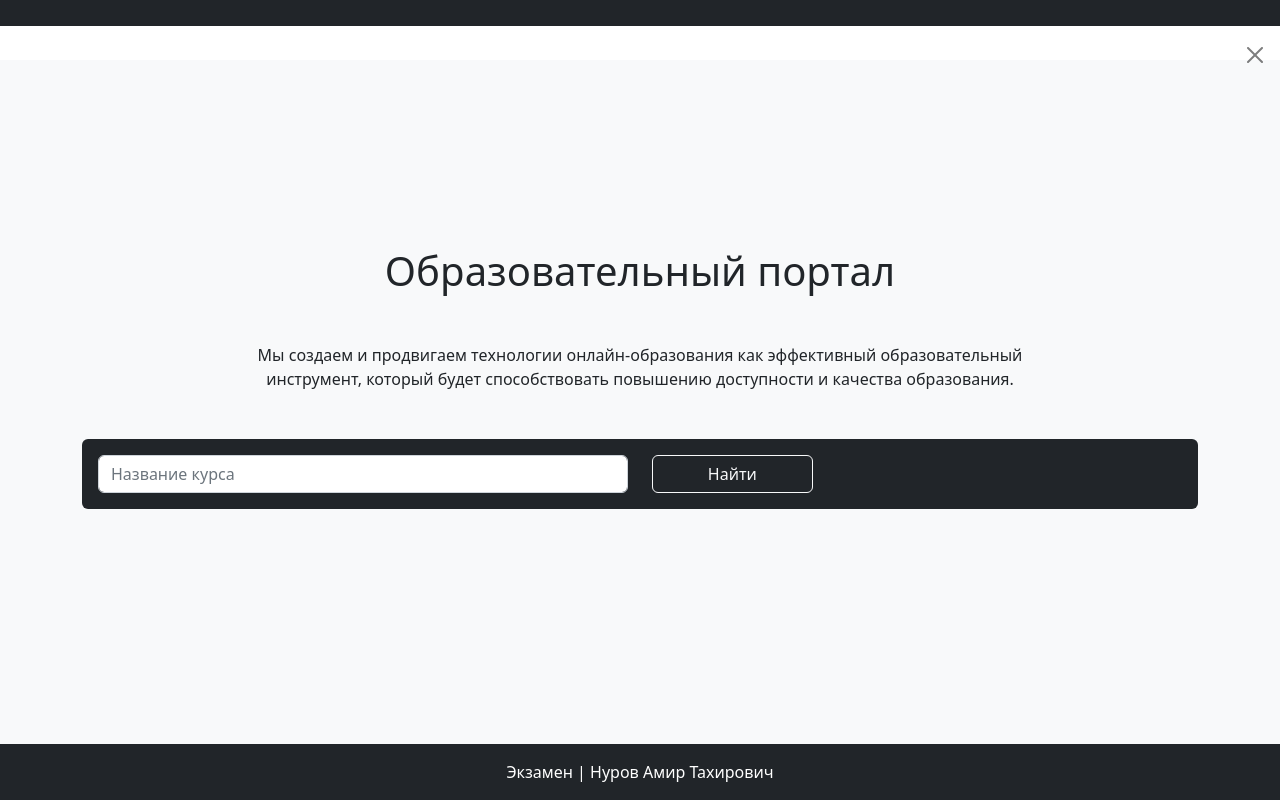
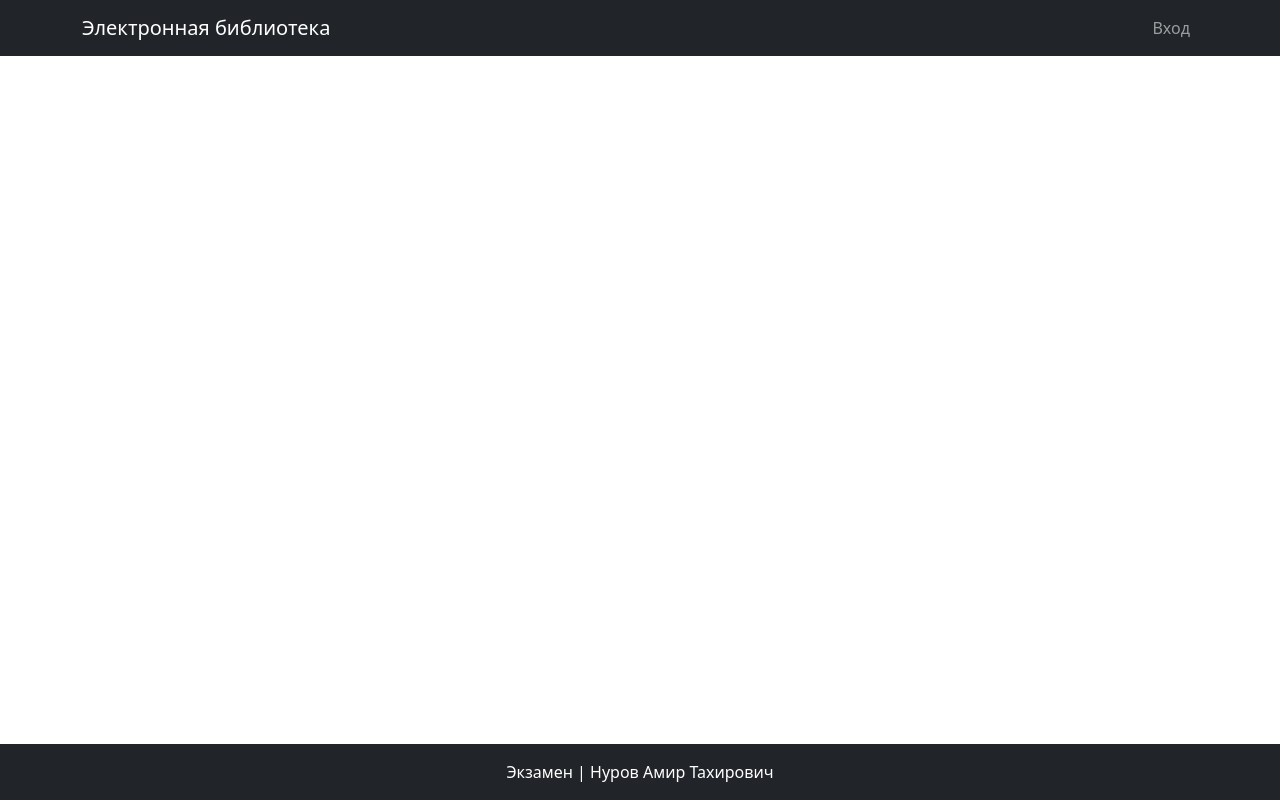
Before and after one commit to nurovAm/web-app-exam, a Flask app: page / in a window 1280 px wide. Run offline with Flask 3, Linux system fonts and the light colour scheme.

Commit message:
change header on base.html

```diff
--- a/app/templates/base.html
+++ b/app/templates/base.html
@@ -15,30 +15,31 @@
 
 <body class="d-flex flex-column h-100">
     <header>
-        <nav class="navbar navbar-dark bg-dark">
-            <div class="container-fluid">
-                <div class="logo navbar-brand">
+        <nav class="navbar navbar-expand-lg navbar-dark bg-dark">
+            <div class="container">
+                <a class="navbar-brand" href="#">Электронная библиотека</a>
+                <button class="navbar-toggler" type="button" data-bs-toggle="collapse"
+                    data-bs-target="#navbarSupportedContent" aria-controls="navbarSupportedContent"
+                    aria-expanded="false" aria-label="Toggle navigation">
+                    <span class="navbar-toggler-icon"></span>
+                </button>
+                <div class="collapse navbar-collapse" id="navbarSupportedContent">
+                    <ul class="navbar-nav ms-auto mb-2 mb-lg-0">
+
+
+                        <li class="nav-item">
+                            <a class="nav-link {% if request.endpoint == 'headers' %} active {% endif %}"
+                                href="#">Вход</a>
+                        </li>
+                    </ul>
                 </div>
-                    <div class="dropdown d-flex" style="width: 200px;">
-                        <div class="dropdown-menu" aria-labelledby="dropdownMenuButton">
-                            <a class="dropdown-item" href="#">Профиль</a>
-                            <a class="dropdown-item" href="#">Мои курсы</a>
-                            <div class="dropdown-divider"></div>
-                            <a class="dropdown-item" href="#">Выйти</a>
-                        </div>
-                    </div>
             </div>
         </nav>
     </header>
 
-    <div class="alerts-area">
-                <div class="alert alert-dismissible fade show m-0 rounded-0" role="alert">
-                    <button type="button" class="btn-close" data-bs-dismiss="alert" aria-label="Close"></button>
-                </div>
-    </div>
-
     <main class="main flex-grow-1">
        {% block content %}
+
        {% endblock %}
     </main>
 
--- a/app/templates/index.html
+++ b/app/templates/index.html
@@ -1,38 +1,5 @@
 {% extends 'base.html' %}
 
 {% block content %}
-<div class="h-100 text-center d-flex p-3 bg-light">
-    <div class="m-auto">
-        <h1 class="title mb-5 font-weight-bold">Образовательный портал</h1>
 
-        <div class="container">
-            <p class="description w-75 mb-5 px-3 mx-auto">
-                Мы создаем и продвигаем технологии онлайн-образования как эффективный
-                образовательный инструмент, который будет способствовать повышению
-                доступности и качества образования.
-            </p>
-
-            <div class="my-5 p-3 bg-dark rounded">
-                <form action="#" class="row align-items-center">
-                    <div class="col-sm-12 mb-3 col-md-6 mb-md-0">
-                        <input autocomplete="off" type="text" class="form-control" id="course-name" name="name" placeholder="Название курса">
-                    </div>
-
-                    <!-- <div class="col-sm-12 mb-3 col-md-4 mb-md-0">
-                        <select class="form-select" id="course-category" name="category_ids" title="Категория курса">
-                            <option value="">Выберите категорию</option>
-                            {% for category in categories %}
-                                <option value="{{ category.id }}">{{ category.name }}</option>
-                            {% endfor %}
-                        </select>
-                    </div> -->
-
-                    <div class="col-sm-12 col-md-2 align-self-end">
-                        <button type="submit" class="btn btn-outline-light w-100 mt-auto">Найти</button>
-                    </div>
-                </form>
-            </div>
-        </div>
-    </div>
-</div>
 {% endblock %}
```
